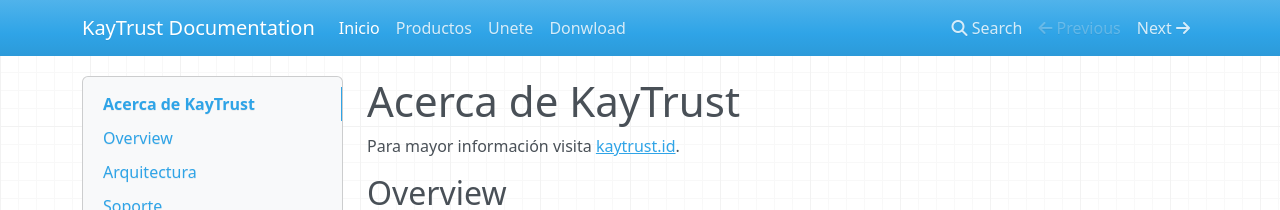
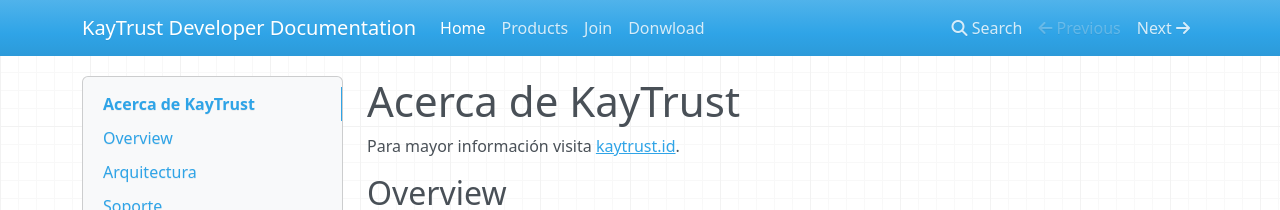
Before and after one commit to KayTrust/kaytrust.github.io, an MkDocs documentation site: the page built from docs/index.md, in a window 1280 px wide. Shown: the top 210 px of the page. Built offline with MkDocs 1.6.1, drawn with Linux system fonts in a browser that asks for light colours; nearby versions of some CDN libraries.

Commit message:
Fix and translate paths

```diff
--- a/mkdocs.yml
+++ b/mkdocs.yml
@@ -1,6 +1,6 @@
-site_name: KayTrust Documentation
+site_name: KayTrust Developer Documentation
 nav:
-    - Inicio: Home.md
-    - Productos: productos.md
-    - Unete: unete.md
-    - Donwload: descarga.md
+    - Home: index.md
+    - Products: products.md
+    - Join: join.md
+    - Donwload: download.md
```
Also changed, not shown: docs/about.md (renamed from docs/acerca.md), docs/download.md (renamed from docs/descarga.md), docs/index.md (renamed from docs/Home.md), docs/join.md (renamed from docs/unete.md), docs/products.md (renamed from docs/productos.md).
